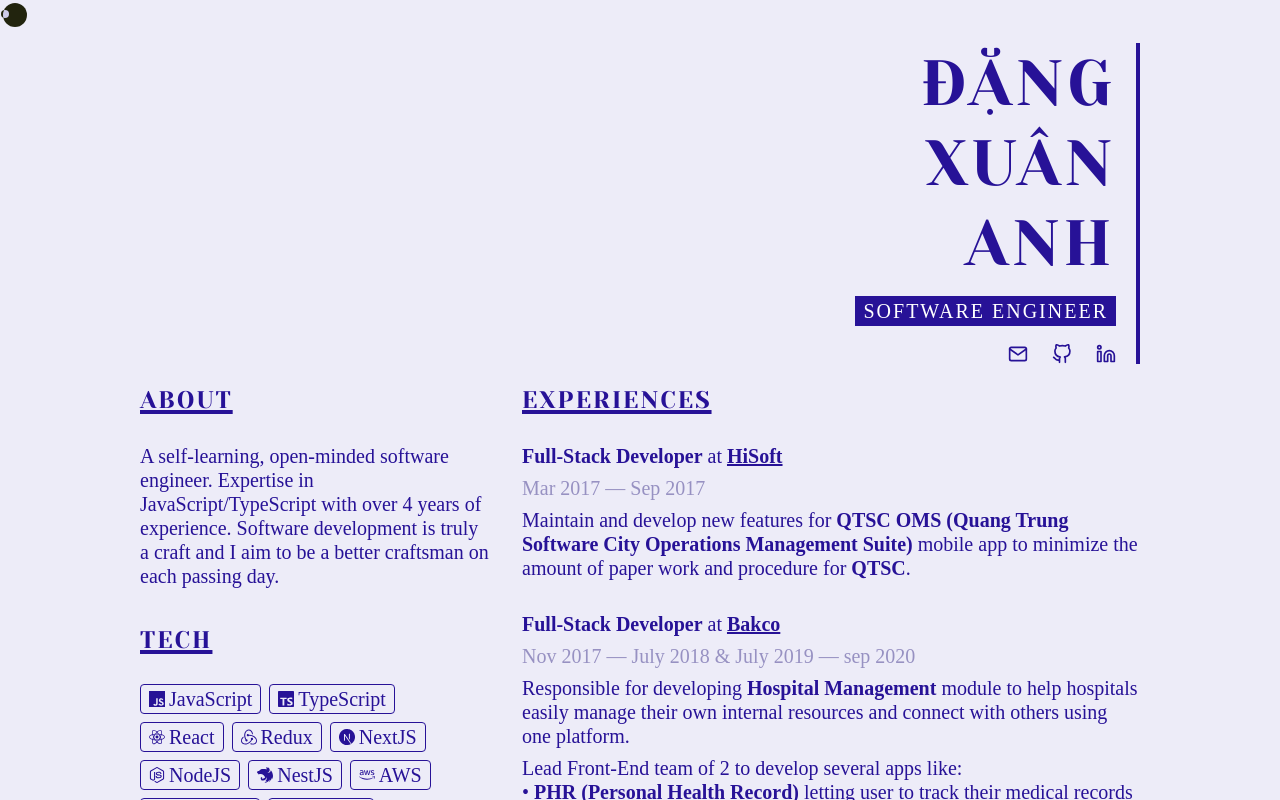
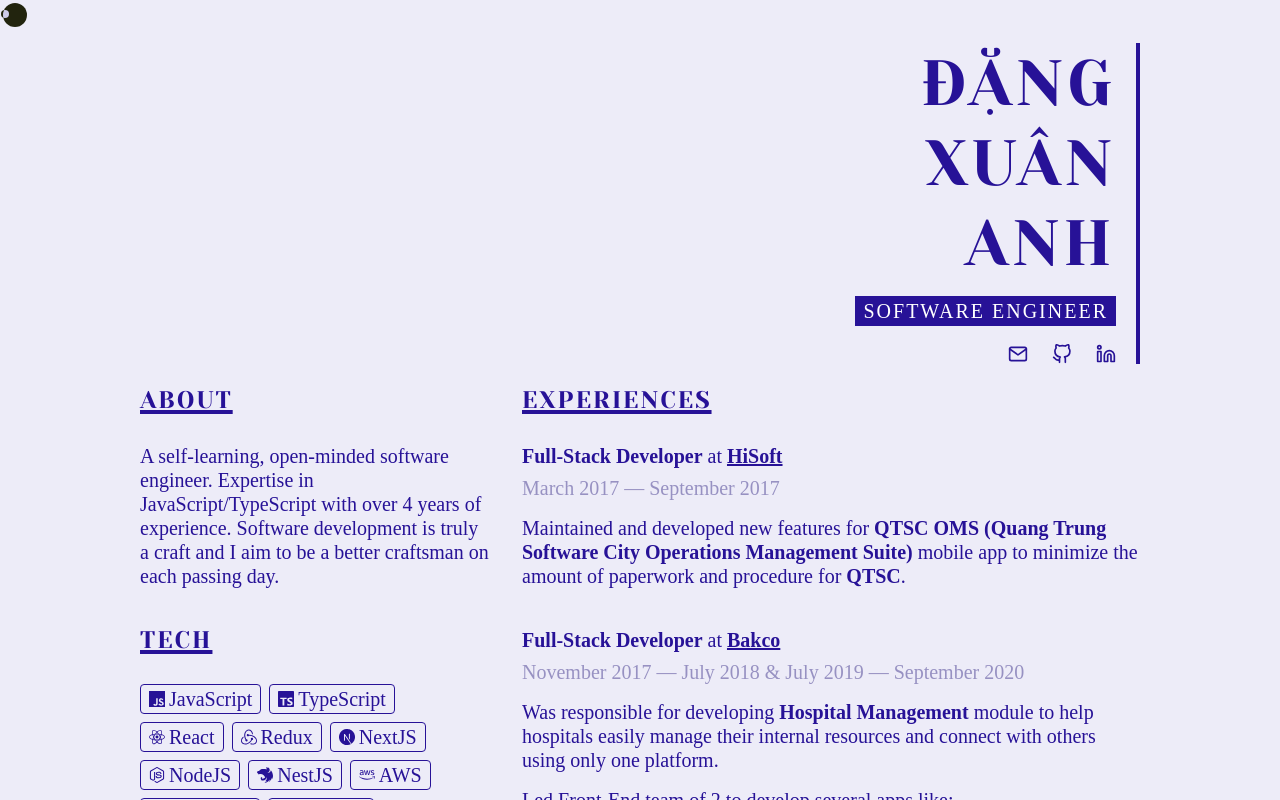
Before and after one commit to dxanh97/dxanh97-dep, a Next.js app: page / in a window 1280 px wide. Built offline with nearby package versions, Linux system fonts and the light colour scheme; a web font is replaced by a local one.

Commit message:
chore: update texts

```diff
--- a/components/ExperienceSection.tsx
+++ b/components/ExperienceSection.tsx
@@ -14,14 +14,14 @@ const experienceList = (refs: ExperienceRefs) => [
     company: 'HiSoft',
     companyURL: 'https://www.facebook.com/hisoftcompany/',
     ref: refs.$hisoft,
-    period: 'Mar 2017 — Sep 2017',
+    period: 'March 2017 — September 2017',
+    // prettier-ignore
     details: (
       <p>
-        Maintain and develop new features for&nbsp;
-        <b>QTSC OMS (Quang Trung Software City Operations Management Suite)</b>
-        &nbsp;mobile app to minimize the amount of paper work and procedure
-        for&nbsp;
-        <b>QTSC</b>.
+        Maintained and developed new features
+        for <b>QTSC OMS (Quang Trung Software City Operations Management Suite)</b> mobile
+        app to minimize the amount of paperwork and procedure
+        for <b>QTSC</b>.
       </p>
     ),
   },
@@ -30,20 +30,21 @@ const experienceList = (refs: ExperienceRefs) => [
     company: 'Bakco',
     companyURL: 'https://www.bakco.com.vn/',
     ref: refs.$bakco,
-    period: 'Nov 2017 — July 2018 & July 2019 — sep 2020',
+    period: 'November 2017 — July 2018 & July 2019 — September 2020',
+    // prettier-ignore
     details: (
       <>
         <p>
-          Responsible for developing <b>Hospital Management</b> module to help
-          hospitals easily manage their own internal resources and connect with
-          others using one platform.
+          Was responsible for developing <b>Hospital Management</b> module to help
+          hospitals easily manage their internal resources and connect with
+          others using only one platform.
         </p>
         <p>
-          Lead Front-End team of 2 to develop several apps like:
-          <br />• <b>PHR (Personal Health Record)</b> letting user to track
-          their medical records and body indexes
-          <br />• <b>CDS (Control Disease System)</b> for <b>HCDC</b> to record
-          and manage the covid-19 infection chains in hcm city.
+          Led Front-End team of 2 to develop several apps like:
+          <br />• <b>PHR (Personal Health Record)</b> that let users track their
+          medical records and body indexes.
+          <br />• <b>CDS (Control Disease System)</b> for <b>HCDC (HCMC Center for
+          Disease Control)</b> to record and manage the Covid-19 infection chains in HCM city.
         </p>
       </>
     ),
@@ -53,18 +54,27 @@ const experienceList = (refs: ExperienceRefs) => [
     company: 'CodeLink',
     companyURL: 'https://www.codelink.io/',
     ref: refs.$codelink,
-    period: 'Oct 2020 — Present',
+    period: 'October 2020 — Present',
+    // prettier-ignore
     details: (
       <>
         <p>
-          Update the company&apos;s website and add a CI config to build
-          automatically using <b>CircleCI</b>
+          Updated the company&apos;s website and add a CI config to build
+          bundles automatically using <b>CircleCI</b>. Integrate
+          with <b>Google Analytics</b> dashboards to set up all tracking
+          flows for the website. Used <b>Strapi</b> to set up a headless CMS
+          for managing CodeLink&apos;s Playbook.
         </p>
         <p>
-          Outsourcing for <b>Electronic Arts</b> to help build an application
-          that manage marketing assets (videos, images, ...) and use{' '}
-          <b>Machine Learning</b> and <b>Serverless</b> to create audience
-          targeted marketing videos
+          Outsourced for <b>Electronic Arts</b> to help build an admin dashboard
+          that manages marketing assets (videos, images, ...)
+          and use <b>Machine Learning</b>, <b>Serverless</b>, and <b>NestJS</b> to
+          create audience-targeted marketing videos.
+        </p>
+        <p>
+          Used <b>React</b>, <b>Redux</b>, <b>Firebase</b>, and <b>GitHub Actions</b> to
+          create an annotation tool for preparing audio data for
+          a <b>Machine Learning</b> model to produce a <b>Text-to-Speech</b> service.
         </p>
       </>
     ),
--- a/styles/index.module.scss
+++ b/styles/index.module.scss
@@ -76,9 +76,9 @@
         }
         .experiences-wrapper {
           .experience {
-            margin-bottom: 32px;
+            margin-bottom: 40px;
             p {
-              margin: 8px 0;
+              margin: 16px 0;
             }
             .company-role {
               margin-bottom: 8px;
```
